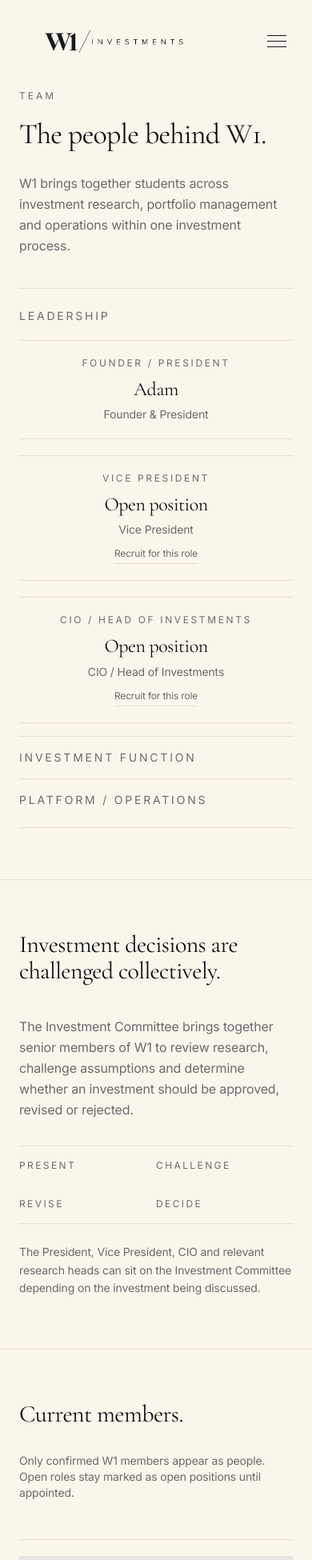
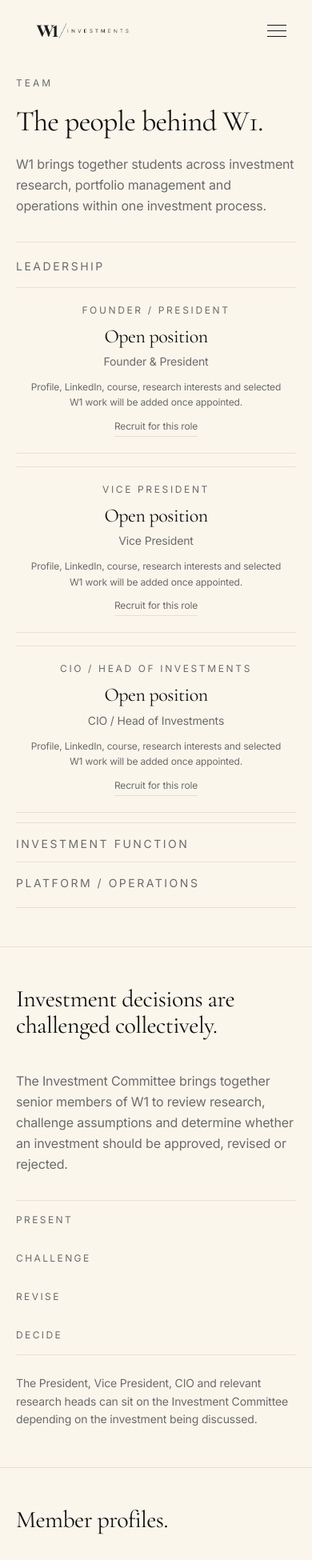
Before and after one commit to sillyboiii/w1-investments, a Next.js app: page /team in a window 390 px wide. Shown: the top 1950 px of the page at 80% size. Built offline with nearby package versions, Linux system fonts and the light colour scheme.

Commit message:
Make team roles open and improve mobile layout

```diff
--- a/src/app/globals.css
+++ b/src/app/globals.css
@@ -31,6 +31,7 @@
 
 html {
   scroll-behavior: smooth;
+  overflow-x: hidden;
 }
 
 body {
@@ -41,6 +42,7 @@ body {
   letter-spacing: -0.01em;
   -webkit-font-smoothing: antialiased;
   -moz-osx-font-smoothing: grayscale;
+  overflow-x: hidden;
 }
 
 h1,
--- a/src/app/team/page.tsx
+++ b/src/app/team/page.tsx
@@ -9,21 +9,15 @@ import { Button } from "@/components/ui/Button";
 const leadership = [
   {
     label: "Founder / President",
-    name: "Adam",
     role: "Founder & President",
-    status: "filled",
   },
   {
     label: "Vice President",
-    name: "Open position",
     role: "Vice President",
-    status: "open",
   },
   {
     label: "CIO / Head of Investments",
-    name: "Open position",
     role: "CIO / Head of Investments",
-    status: "open",
   },
 ];
 
@@ -59,14 +53,19 @@ const platformRoles = [
   "Partnerships & Events",
 ];
 
-function OpenPosition({ title }: { title: string }) {
+function OpenPosition({ title, compact = false }: { title: string; compact?: boolean }) {
   return (
     <Link
       href="/join"
-      className="block border-t border-border pt-3 text-sm text-muted transition-colors hover:text-ink"
+      className={`block border-t border-border text-sm text-muted transition-colors hover:text-ink ${compact ? "pt-2" : "pt-3"}`}
     >
       <span className="block text-xs uppercase tracking-[0.2em] text-muted">Open position</span>
       <span className="mt-1 block font-medium text-foreground">{title}</span>
+      {!compact && (
+        <span className="mt-2 block text-xs leading-relaxed text-muted">
+          Profile, LinkedIn, research interests and selected W1 work will be added once filled.
+        </span>
+      )}
     </Link>
   );
 }
@@ -75,13 +74,14 @@ function LeadershipNode({ item }: { item: (typeof leadership)[number] }) {
   return (
     <div className="mx-auto w-full max-w-sm border-y border-border bg-background py-5 text-center">
       <p className="text-xs uppercase tracking-[0.22em] text-muted">{item.label}</p>
-      <h3 className="mt-3 text-2xl font-serif tracking-tight text-ink">{item.name}</h3>
+      <h3 className="mt-3 text-2xl font-serif tracking-tight text-ink">Open position</h3>
       <p className="mt-2 text-sm text-muted">{item.role}</p>
-      {item.status === "open" && (
-        <Link href="/join" className="mt-3 inline-block border-b border-border pb-1 text-xs text-muted hover:border-ink hover:text-ink">
-          Recruit for this role
-        </Link>
-      )}
+      <p className="mx-auto mt-3 max-w-xs text-xs leading-relaxed text-muted">
+        Profile, LinkedIn, course, research interests and selected W1 work will be added once appointed.
+      </p>
+      <Link href="/join" className="mt-3 inline-block border-b border-border pb-1 text-xs text-muted hover:border-ink hover:text-ink">
+        Recruit for this role
+      </Link>
     </div>
   );
 }
@@ -95,8 +95,8 @@ export default function TeamPage() {
     <div className="flex min-h-full flex-col">
       <Navbar />
       <main className="flex-1 bg-background">
-        <section className="pt-28 md:pt-32 pb-10 md:pb-14">
-          <div className="mx-auto max-w-7xl px-6 md:px-8 lg:px-10">
+        <section className="pt-24 pb-8 md:pt-32 md:pb-14">
+          <div className="mx-auto max-w-7xl px-5 md:px-8 lg:px-10">
             <motion.div
               initial={{ opacity: 0, y: 32 }}
               animate={{ opacity: 1, y: 0 }}
@@ -104,18 +104,18 @@ export default function TeamPage() {
               className="max-w-4xl"
             >
               <p className="mb-5 text-xs uppercase tracking-[0.25em] text-muted">Team</p>
-              <h1 className="text-4xl md:text-6xl lg:text-7xl font-serif tracking-tight leading-[0.98] text-ink">
+              <h1 className="text-4xl md:text-6xl lg:text-7xl font-serif tracking-tight leading-[1.02] md:leading-[0.98] text-ink">
                 The people behind W1.
               </h1>
-              <p className="mt-7 max-w-2xl text-base md:text-lg text-muted leading-relaxed">
+              <p className="mt-5 md:mt-7 max-w-2xl text-base md:text-lg text-muted leading-relaxed">
                 W1 brings together students across investment research, portfolio management and operations within one investment process.
               </p>
             </motion.div>
           </div>
         </section>
 
-        <section className="pb-16 md:pb-24">
-          <div className="mx-auto max-w-[92rem] px-6 md:px-8 lg:px-10">
+        <section className="pb-12 md:pb-24">
+          <div className="mx-auto max-w-[92rem] px-5 md:px-8 lg:px-10">
             <div className="hidden lg:block border-y border-border py-10">
               <div className="mx-auto max-w-5xl">
                 {leadership.map((item, index) => (
@@ -132,7 +132,7 @@ export default function TeamPage() {
                 {researchFunctions.map((group) => (
                   <div key={group.name} className="border-t border-border pt-5">
                     <p className="min-h-12 text-xs uppercase tracking-[0.2em] text-muted">{group.name}</p>
-                    <OpenPosition title={group.lead} />
+                    <OpenPosition title={group.lead} compact />
                     <div className="mt-5 space-y-2 text-sm text-muted">
                       {group.roles.map((role) => (
                         <div key={role} className="border-t border-border pt-2">{role}</div>
@@ -142,7 +142,7 @@ export default function TeamPage() {
                 ))}
                 <div className="border-t border-border pt-5">
                   <p className="min-h-12 text-xs uppercase tracking-[0.2em] text-muted">Platform / Operations</p>
-                  <OpenPosition title={platformRoles[0]} />
+                  <OpenPosition title={platformRoles[0]} compact />
                   <div className="mt-5 space-y-2 text-sm text-muted">
                     {platformRoles.slice(1).map((role) => (
                       <div key={role} className="border-t border-border pt-2">{role}</div>
@@ -152,23 +152,23 @@ export default function TeamPage() {
               </div>
             </div>
 
-            <div className="lg:hidden space-y-4 border-y border-border py-6">
+            <div className="lg:hidden space-y-3 border-y border-border py-5">
               <details open className="border-t border-border pt-4 first:border-t-0 first:pt-0">
-                <summary className="cursor-pointer list-none text-sm uppercase tracking-[0.2em] text-muted">Leadership</summary>
-                <div className="mt-5 space-y-5">
+                <summary className="cursor-pointer list-none text-sm uppercase tracking-[0.18em] text-muted">Leadership</summary>
+                <div className="mt-4 space-y-4">
                   {leadership.map((item) => <LeadershipNode key={item.label} item={item} />)}
                 </div>
               </details>
 
               <details className="border-t border-border pt-4">
-                <summary className="cursor-pointer list-none text-sm uppercase tracking-[0.2em] text-muted">Investment Function</summary>
-                <div className="mt-5 space-y-6">
+                <summary className="cursor-pointer list-none text-sm uppercase tracking-[0.18em] text-muted">Investment Function</summary>
+                <div className="mt-4 space-y-5">
                   {researchFunctions.map((group) => (
                     <div key={group.name} className="border-t border-border pt-4">
-                      <h3 className="font-serif text-xl tracking-tight">{group.name}</h3>
+                      <h3 className="font-serif text-xl tracking-tight leading-tight">{group.name}</h3>
                       <OpenPosition title={group.lead} />
-                      <div className="mt-4 space-y-2 text-sm text-muted">
-                        {group.roles.map((role) => <div key={role}>{role}</div>)}
+                      <div className="mt-4 space-y-2 text-sm text-muted leading-relaxed">
+                        {group.roles.map((role) => <div key={role} className="border-t border-border pt-2">{role}</div>)}
                       </div>
                     </div>
                   ))}
@@ -176,8 +176,8 @@ export default function TeamPage() {
               </details>
 
               <details className="border-t border-border pt-4">
-                <summary className="cursor-pointer list-none text-sm uppercase tracking-[0.2em] text-muted">Platform / Operations</summary>
-                <div className="mt-5 space-y-2 text-sm text-muted">
+                <summary className="cursor-pointer list-none text-sm uppercase tracking-[0.18em] text-muted">Platform / Operations</summary>
+                <div className="mt-4 space-y-2 text-sm text-muted leading-relaxed">
                   {platformRoles.map((role, index) => (
                     index === 0 ? <OpenPosition key={role} title={role} /> : <div key={role}>{role}</div>
                   ))}
@@ -187,8 +187,8 @@ export default function TeamPage() {
           </div>
         </section>
 
-        <section className="border-t border-border py-16 md:py-24">
-          <div className="mx-auto max-w-7xl px-6 md:px-8 lg:px-10">
+        <section className="border-t border-border py-12 md:py-24">
+          <div className="mx-auto max-w-7xl px-5 md:px-8 lg:px-10">
             <div className="grid grid-cols-1 md:grid-cols-[0.9fr_1.4fr] gap-10 md:gap-16">
               <h2 className="text-3xl md:text-5xl font-serif tracking-tight leading-[1.05]">
                 Investment decisions are challenged collectively.
@@ -197,9 +197,9 @@ export default function TeamPage() {
                 <p className="text-muted leading-relaxed mb-8 max-w-2xl">
                   The Investment Committee brings together senior members of W1 to review research, challenge assumptions and determine whether an investment should be approved, revised or rejected.
                 </p>
-                <div className="grid grid-cols-2 md:grid-cols-4 border-y border-border text-xs uppercase tracking-[0.2em] text-muted">
+                <div className="grid grid-cols-1 sm:grid-cols-2 md:grid-cols-4 border-y border-border text-xs uppercase tracking-[0.2em] text-muted">
                   {['Present', 'Challenge', 'Revise', 'Decide'].map((step, index) => (
-                    <div key={step} className={`py-4 ${index > 0 ? 'md:border-l' : ''} border-border`}>
+                    <div key={step} className={`py-4 ${index > 0 ? 'sm:border-l' : ''} ${index > 1 ? 'sm:border-t md:border-t-0' : ''} border-border`}>
                       {step}
                     </div>
                   ))}
@@ -212,33 +212,19 @@ export default function TeamPage() {
           </div>
         </section>
 
-        <section className="border-t border-border py-16 md:py-24">
-          <div className="mx-auto max-w-7xl px-6 md:px-8 lg:px-10">
+        <section className="border-t border-border py-12 md:py-24">
+          <div className="mx-auto max-w-7xl px-5 md:px-8 lg:px-10">
             <div className="mb-12 flex flex-col justify-between gap-8 md:flex-row md:items-end">
               <h2 className="text-3xl md:text-5xl font-serif tracking-tight leading-[1.05] max-w-3xl">
-                Current members.
+                Member profiles.
               </h2>
               <p className="max-w-md text-sm text-muted">
-                Only confirmed W1 members appear as people. Open roles stay marked as open positions until appointed.
+                Profiles will appear here once roles are appointed, including LinkedIn, course, research interests and selected W1 work.
               </p>
             </div>
 
-            <div className="grid grid-cols-1 md:grid-cols-3 gap-8">
-              <details className="group border-y border-border py-5">
-                <summary className="cursor-pointer list-none">
-                  <div className="aspect-[4/5] bg-stone-200" />
-                  <h3 className="mt-5 text-3xl font-serif tracking-tight">Adam</h3>
-                  <p className="mt-2 text-xs uppercase tracking-[0.2em] text-muted">Founder & President</p>
-                  <p className="mt-2 text-sm text-muted">Leadership</p>
-                </summary>
-                <div className="mt-6 space-y-3 border-t border-border pt-5 text-sm text-muted leading-relaxed">
-                  <p>Founder & President of W1.</p>
-                  <p>University: University of Westminster</p>
-                  <p>Course: Finance BSc</p>
-                  <p>Research interests and selected W1 research will be added once available.</p>
-                  <a className="inline-block border-b border-border pb-1 hover:border-ink hover:text-ink" href="#">LinkedIn</a>
-                </div>
-              </details>
+            <div className="border-y border-border py-8 text-muted">
+              No confirmed public member profiles yet.
             </div>
 
             <div className="mt-16 border-t border-border pt-10">
```
Also changed, not shown: src/components/ui/LogoImageAlt.tsx (+9 -1 lines).
